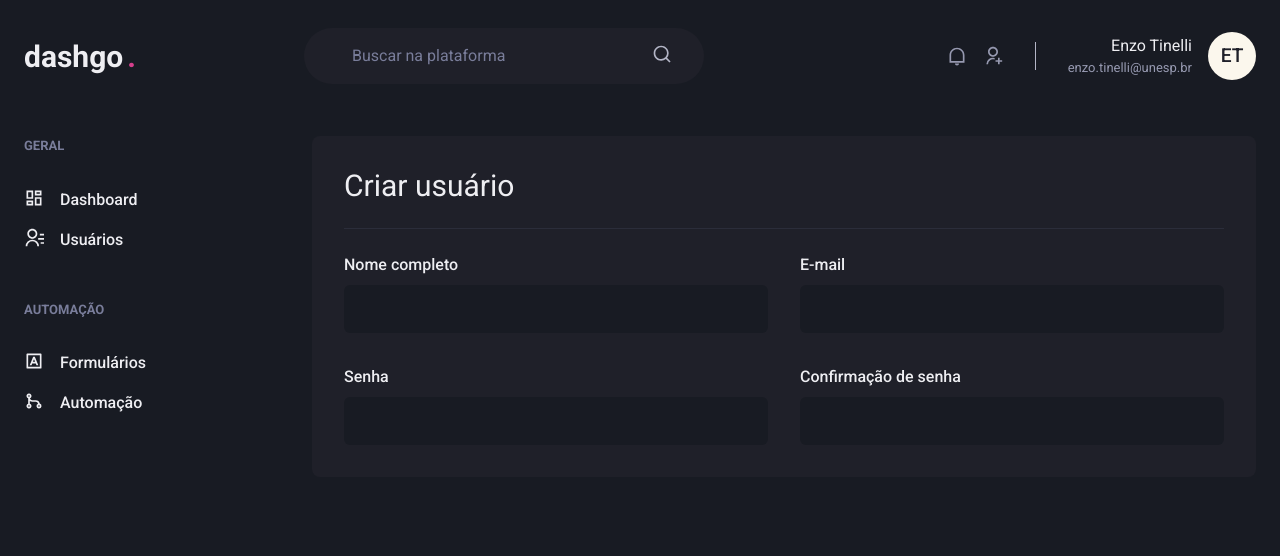
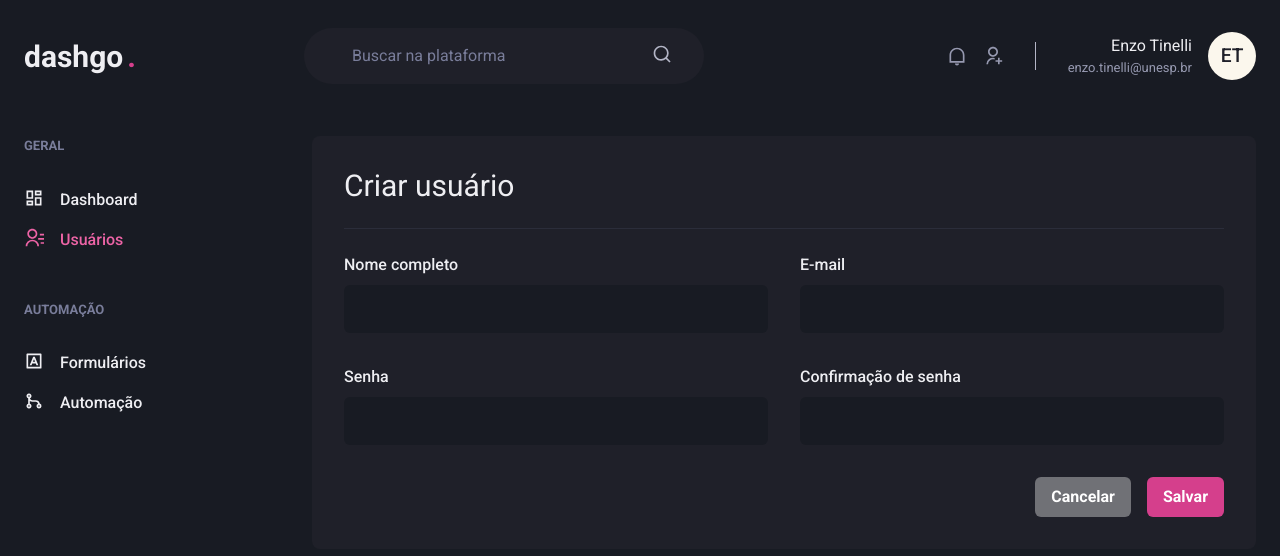
Before and after one commit to tinellin/ignite-dashgo, a Next.js app: page /users/create in a window 1280 px wide. Shown: the top 556 px of the page. Built offline with nearby package versions, Linux system fonts and the light colour scheme.

Commit message:
Adding navigation with Next Link

```diff
--- /dev/null
+++ b/src/components/ActiveLink.tsx
@@ -0,0 +1,36 @@
+import { cloneElement, ReactElement } from 'react';
+import Link, { LinkProps } from 'next/link';
+import { useRouter } from 'next/router';
+
+type ActiveLinkProps = LinkProps & {
+  children: ReactElement;
+  shouldMatchExactHref?: boolean;
+};
+
+export function ActiveLink({
+  children,
+  shouldMatchExactHref = false,
+  ...rest
+}: ActiveLinkProps) {
+  const { asPath } = useRouter();
+  let isActive: boolean;
+
+  if (shouldMatchExactHref && (asPath === rest.href || asPath === rest.as)) {
+    isActive = true;
+  }
+
+  if (
+    !shouldMatchExactHref &&
+    (asPath.startsWith(String(rest.href)) || asPath.startsWith(String(rest.as)))
+  ) {
+    isActive = true;
+  }
+
+  return (
+    <Link {...rest}>
+      {cloneElement(children, {
+        color: isActive ? 'pink.400' : 'gray.50',
+      })}
+    </Link>
+  );
+}
--- a/src/components/Sidebar/NavLink.tsx
+++ b/src/components/Sidebar/NavLink.tsx
@@ -1,23 +1,28 @@
+import { ElementType } from 'react';
 import {
-  Link,
+  Link as ChakraLink,
   Icon,
   Text,
   LinkProps as ChakraLinkProps,
 } from '@chakra-ui/react';
-import { ElementType } from 'react';
+
+import { ActiveLink } from '../ActiveLink';
 
 type NavLinkProps = ChakraLinkProps & {
   children: string;
   icon: ElementType;
+  href: string;
 };
 
-export function NavLink({ children, icon, ...rest }: NavLinkProps) {
+export function NavLink({ children, icon, href, ...rest }: NavLinkProps) {
   return (
-    <Link display="flex" align="center" {...rest}>
-      <Icon as={icon} fontSize="20" />
-      <Text ml="4" fontWeight="medium">
-        {children}
-      </Text>
-    </Link>
+    <ActiveLink href={href} passHref>
+      <ChakraLink display="flex" align="center" {...rest}>
+        <Icon as={icon} fontSize="20" />
+        <Text ml="4" fontWeight="medium">
+          {children}
+        </Text>
+      </ChakraLink>
+    </ActiveLink>
   );
 }
--- a/src/components/Sidebar/SidebarNav.tsx
+++ b/src/components/Sidebar/SidebarNav.tsx
@@ -13,13 +13,21 @@
   return (
     <Stack spacing="12" align="flex-start">
       <NavSection title="GERAL">
-        <NavLink icon={RiDashboardLine}>Dashboard</NavLink>
-        <NavLink icon={RiContactsLine}>Usuários</NavLink>
+        <NavLink href="/dashboard" icon={RiDashboardLine}>
+          Dashboard
+        </NavLink>
+        <NavLink href="/users" icon={RiContactsLine}>
+          Usuários
+        </NavLink>
       </NavSection>
 
       <NavSection title="AUTOMAÇÃO">
-        <NavLink icon={RiInputMethodLine}>Formulários</NavLink>
-        <NavLink icon={RiGitMergeLine}>Automação</NavLink>
+        <NavLink href="/forms" icon={RiInputMethodLine}>
+          Formulários
+        </NavLink>
+        <NavLink href="/automation" icon={RiGitMergeLine}>
+          Automação
+        </NavLink>
       </NavSection>
     </Stack>
   );
--- a/src/pages/users/create.tsx
+++ b/src/pages/users/create.tsx
@@ -1,11 +1,14 @@
 import {
   Box,
+  Button,
   Divider,
   Flex,
   Heading,
+  HStack,
   SimpleGrid,
   VStack,
 } from '@chakra-ui/react';
+import Link from 'next/link';
 import { Input } from '../../components/Form/Input';
 
 import { Header } from '../../components/Header';
@@ -41,6 +44,15 @@
               />
             </SimpleGrid>
           </VStack>
+
+          <Flex mt="8" justify="flex-end">
+            <HStack spacing="4">
+              <Link href="/users">
+                <Button colorScheme="whiteAlpha">Cancelar</Button>
+              </Link>
+              <Button colorScheme="pink">Salvar</Button>
+            </HStack>
+          </Flex>
         </Box>
       </Flex>
     </Box>
--- a/src/pages/users/index.tsx
+++ b/src/pages/users/index.tsx
@@ -14,6 +14,7 @@
   Tr,
   useBreakpointValue,
 } from '@chakra-ui/react';
+import Link from 'next/link';
 import { RiAddLine, RiPencilLine } from 'react-icons/ri';
 
 import { Header } from '../../components/Header';
@@ -39,6 +40,7 @@
               Usuários
             </Heading>
 
+            <Link href="/users/create" passHref>
               <Button
                 as="a"
                 size="sm"
@@ -48,6 +50,7 @@
               >
                 Criar novo
               </Button>
+            </Link>
           </Flex>
 
           <Table colorScheme="whiteAlpha">
```
Lines whose indentation alone changed are shown as unchanged.
